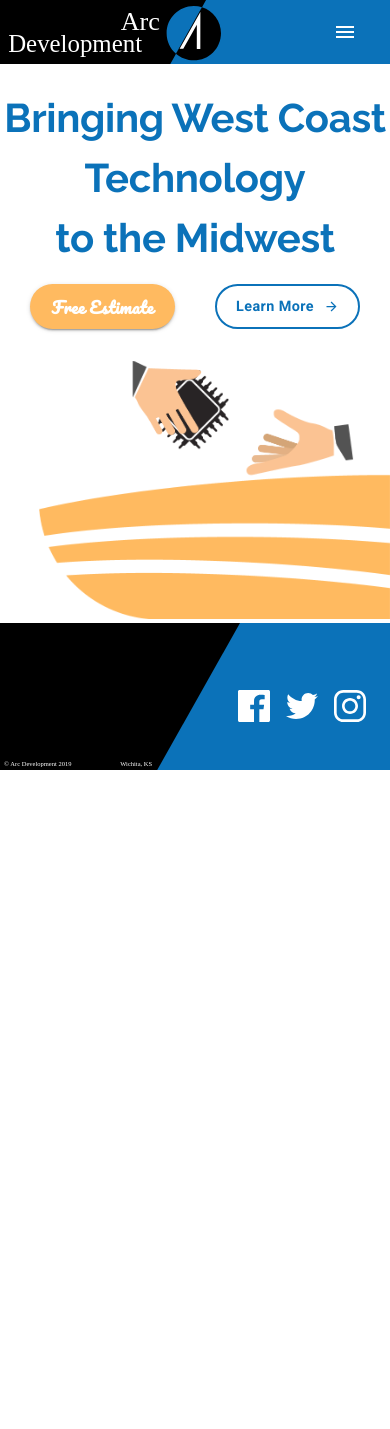
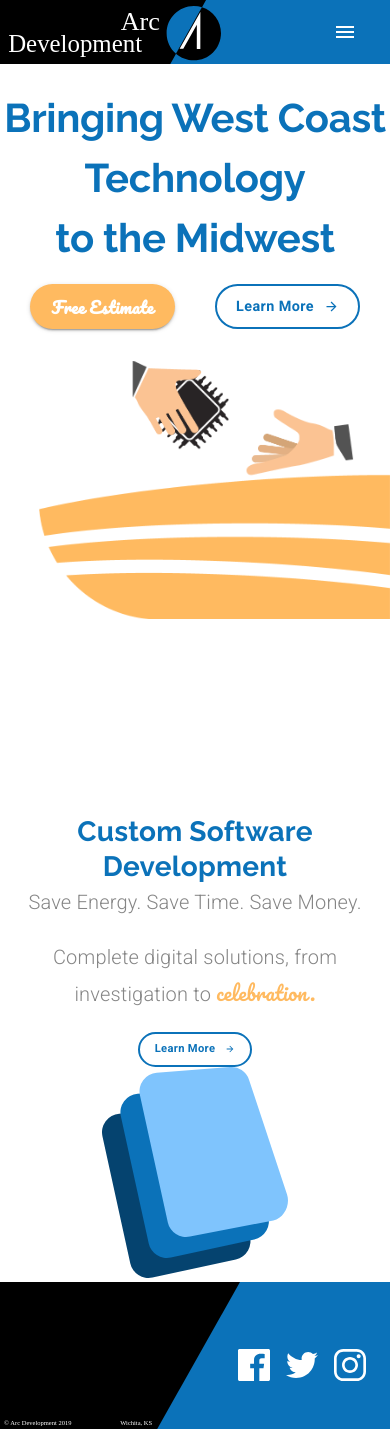
Before and after one commit to brianmuturi2/react-spa, a React (Create React App) app: page / in a window 390 px wide. Before the commit the page ends 844 px from the top, so only its background shows below. Built offline with nearby package versions, Linux system fonts and the light colour scheme.

Commit message:
feat(home page): started on services section

```diff
--- a/src/pages/home/Home.js
+++ b/src/pages/home/Home.js
@@ -8,6 +8,7 @@ import Typography from '@mui/material/Typography';
 import animationData from '../../animations/landinganimation/data'
 import styles from './Home.module.css'
 import ButtonArrow from '../../components/ui/ButtonArrow/ButtonArrow';
+import customSoftwareIcon from '../../assets/Custom Software Icon.svg'
 
 function Home() {
 
@@ -22,10 +23,13 @@ function Home() {
 
     return (
             <Grid container direction={'column'} className={styles.mainContainer}>
+                {/**
+                 * Hero Block
+                 **/}
                 <Grid item>
                     <Grid container direction={'row'} justifyContent={'flex-end'} alignItems={'center'}>
                         <Grid sm item className={styles.heroTextContainer}>
-                            <Typography variant={'h2'} align={'center'} className={styles.header}>
+                            <Typography variant={'h2'} align={'center'} className={styles.heading2}>
                                 Bringing West Coast Technology<br/>to the Midwest
                             </Typography>
                             <Grid container justifyContent={'center'} className={styles.btnContainer}>
@@ -33,7 +37,7 @@ function Home() {
                                     <Button variant={'contained'} color={'secondary'} className={styles.estimateBtn}>Free Estimate</Button>
                                 </Grid>
                                 <Grid item>
-                                    <Button variant={'outlined'} className={styles.learnBtn}>
+                                    <Button variant={'outlined'} className={`${styles.learnBtn} ${styles.learnBtnHeader}`}>
                                         <span style={{marginRight: 10}}>Learn More</span>
                                         <ButtonArrow width={15} height={15} fill={'#0B72B9'}/>
                                     </Button>
@@ -47,6 +51,31 @@ function Home() {
                         </Grid>
                     </Grid>
                 </Grid>
+                {/**
+                 * Services Block
+                 **/}
+                 <Grid item>
+                     <Grid container direction={'row'} className={styles.serviceContainer}>
+                         <Grid item className={styles.serviceTextContainer}>
+                             <Typography variant={'h4'} className={styles.heading4}>
+                                 Custom Software Development
+                             </Typography>
+                             <Typography variant={'subtitle1'} className={styles.subtitle1}>
+                                 Save Energy. Save Time. Save Money.
+                             </Typography>
+                             <Typography variant={'subtitle1'} className={styles.subtitle1}>
+                                 Complete digital solutions, from investigation to <span className={styles.orangeText}>celebration.</span>
+                             </Typography>
+                             <Button variant={'outlined'} className={styles.learnBtn}>
+                                 <span style={{marginRight: 10}}>Learn More</span>
+                                 <ButtonArrow width={10} height={10} fill={'#0B72B9'}/>
+                             </Button>
+                         </Grid>
+                         <Grid item>
+                             <img src={customSoftwareIcon} alt="custom software icon" className={styles.serviceIcon}/>
+                         </Grid>
+                     </Grid>
+                 </Grid>
             </Grid>
     )
 }
--- a/src/pages/home/Home.module.css
+++ b/src/pages/home/Home.module.css
@@ -1,9 +1,28 @@
-.header {
+.heading2 {
     font-family: Raleway;
     font-weight: 700;
     font-size: 2.5rem;
     line-height: 1.5;
     color: #0B72B9;
+}
+
+.heading4 {
+    font-family: Raleway;
+    font-size: 1.75rem;
+    color: #0B72B9;
+    font-weight: 700;
+}
+
+.subtitle1 {
+    font-size: 1.25rem;
+    font-weight: 300;
+    color: #868686;
+    margin-bottom: 1em;
+}
+
+.orangeText {
+    font-family: Pacifico;
+    color: #FFBA60;
 }
 
 .animation {
@@ -41,10 +60,15 @@
     border-radius: 50px;
     font-family: Roboto;
     font-weight: bold;
-    font-size: 0.9rem;
+    color: #0B72B9;
+    font-size: 0.7rem;
+    height: 35px;
+}
+
+.learnBtnHeader {
     height: 45px;
     width: 145px;
-    color: #0B72B9;
+    font-size: 0.9rem;
 }
 
 @media only screen and (max-width: 900px) {
@@ -69,3 +93,33 @@
         margin-left: 0;
     }
 }
+
+.serviceIcon {
+    margin-left: 2em;
+}
+
+.serviceContainer {
+    margin-top: 12em;
+}
+
+.serviceTextContainer {
+    margin-left: 5em;
+}
+
+@media only screen and (max-width: 830px) {
+    .serviceContainer {
+        justify-content: center;
+    }
+    .serviceTextContainer {
+        margin-left: 0;
+    }
+}
+
+@media only screen and (max-width: 745px) {
+    .serviceIcon {
+        margin-left: 0;
+    }
+    .serviceTextContainer {
+        text-align: center;
+    }
+}
--- a/src/theme/light.js
+++ b/src/theme/light.js
@@ -2,6 +2,7 @@ import {createTheme} from '@mui/material/styles';
 
 const arcBlue = "#0B72B9";
 const arcOrange = "#FFBA60";
+const arcGrey = "#868686";
 
 const light = createTheme({
     palette: {
```
